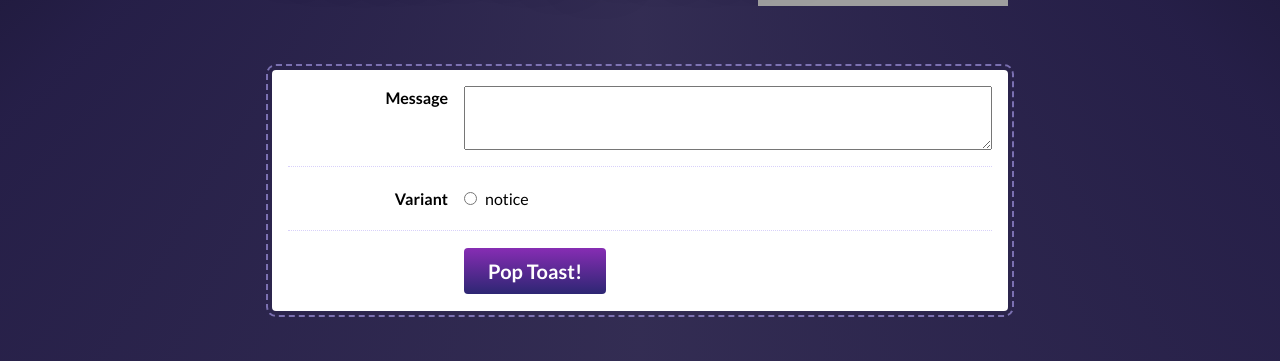
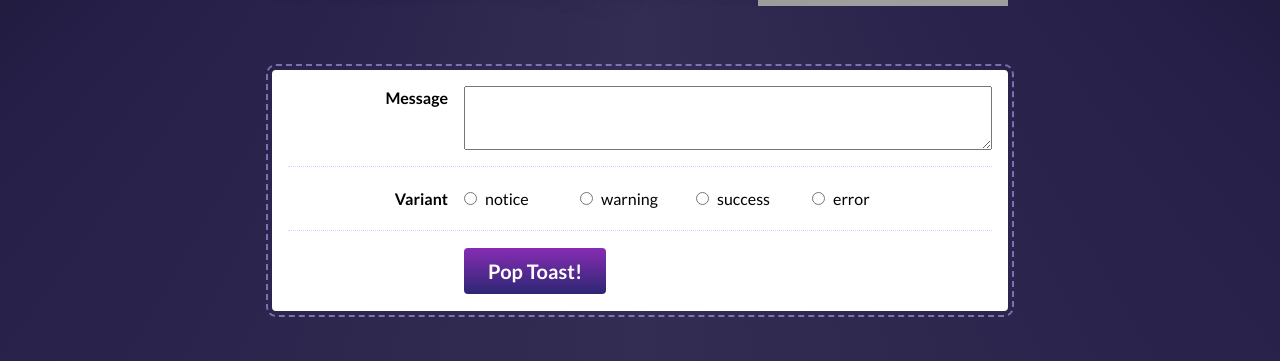
Before and after one commit to joy-of-react/project-toast, a React (Vite) app: page / in a window 1280 px wide. Shown: the part 358-719 px from the top of the page. Built offline with nearby package versions, Linux system fonts and the light colour scheme; grey boxes are pictures that could not be loaded.

Commit message:
setup form with controlled input components

```diff
--- a/src/components/ToastPlayground/ToastPlayground.js
+++ b/src/components/ToastPlayground/ToastPlayground.js
@@ -1,63 +1,88 @@
-import React from 'react';
+import React from 'react'
 
-import Button from '../Button';
+import Button from '../Button'
 
-import styles from './ToastPlayground.module.css';
+import styles from './ToastPlayground.module.css'
 
-const VARIANT_OPTIONS = ['notice', 'warning', 'success', 'error'];
+const VARIANT_OPTIONS = ['notice', 'warning', 'success', 'error']
 
 function ToastPlayground() {
+  const [formInput, setFormInput] = React.useState({
+    message: '',
+    variant: '',
+  })
+
+  const handleChange = (event) => {
+    const { name, value } = event.target
+
+    setFormInput({
+      ...formInput,
+      [name]: value,
+    })
+  }
+
+  const handleSubmit = (event) => {
+    event.preventDefault()
+
+    console.log('Submitting form with values:', formInput)
+  }
+
   return (
     <div className={styles.wrapper}>
       <header>
-        <img alt="Cute toast mascot" src="/toast.png" />
+        <img alt='Cute toast mascot' src='/toast.png' />
         <h1>Toast Playground</h1>
       </header>
 
+      <form onSubmit={handleSubmit}>
         <div className={styles.controlsWrapper}>
           <div className={styles.row}>
             <label
-            htmlFor="message"
+              htmlFor='message'
               className={styles.label}
               style={{ alignSelf: 'baseline' }}
             >
               Message
             </label>
             <div className={styles.inputWrapper}>
-            <textarea id="message" className={styles.messageInput} />
+              <textarea
+                id='message'
+                name='message'
+                className={styles.messageInput}
+                value={formInput.message}
+                onChange={handleChange}
+              />
             </div>
           </div>
 
           <div className={styles.row}>
             <div className={styles.label}>Variant</div>
-          <div
-            className={`${styles.inputWrapper} ${styles.radioWrapper}`}
-          >
-            <label htmlFor="variant-notice">
+            <div className={`${styles.inputWrapper} ${styles.radioWrapper}`}>
+              {VARIANT_OPTIONS.map((variant) => (
+                <label htmlFor='variant-notice' key={variant}>
                   <input
-                id="variant-notice"
-                type="radio"
-                name="variant"
-                value="notice"
+                    id='variant-notice'
+                    type='radio'
+                    name='variant'
+                    value={variant}
+                    onChange={handleChange}
                   />
-              notice
+                  {variant}
                 </label>
-
-            {/* TODO Other Variant radio buttons here */}
+              ))}
             </div>
           </div>
 
           <div className={styles.row}>
             <div className={styles.label} />
-          <div
-            className={`${styles.inputWrapper} ${styles.radioWrapper}`}
-          >
+            <div className={`${styles.inputWrapper} ${styles.radioWrapper}`}>
               <Button>Pop Toast!</Button>
             </div>
           </div>
         </div>
+      </form>
     </div>
-  );
+  )
 }
 
-export default ToastPlayground;
+export default ToastPlayground
```
Lines whose indentation alone changed are shown as unchanged.
